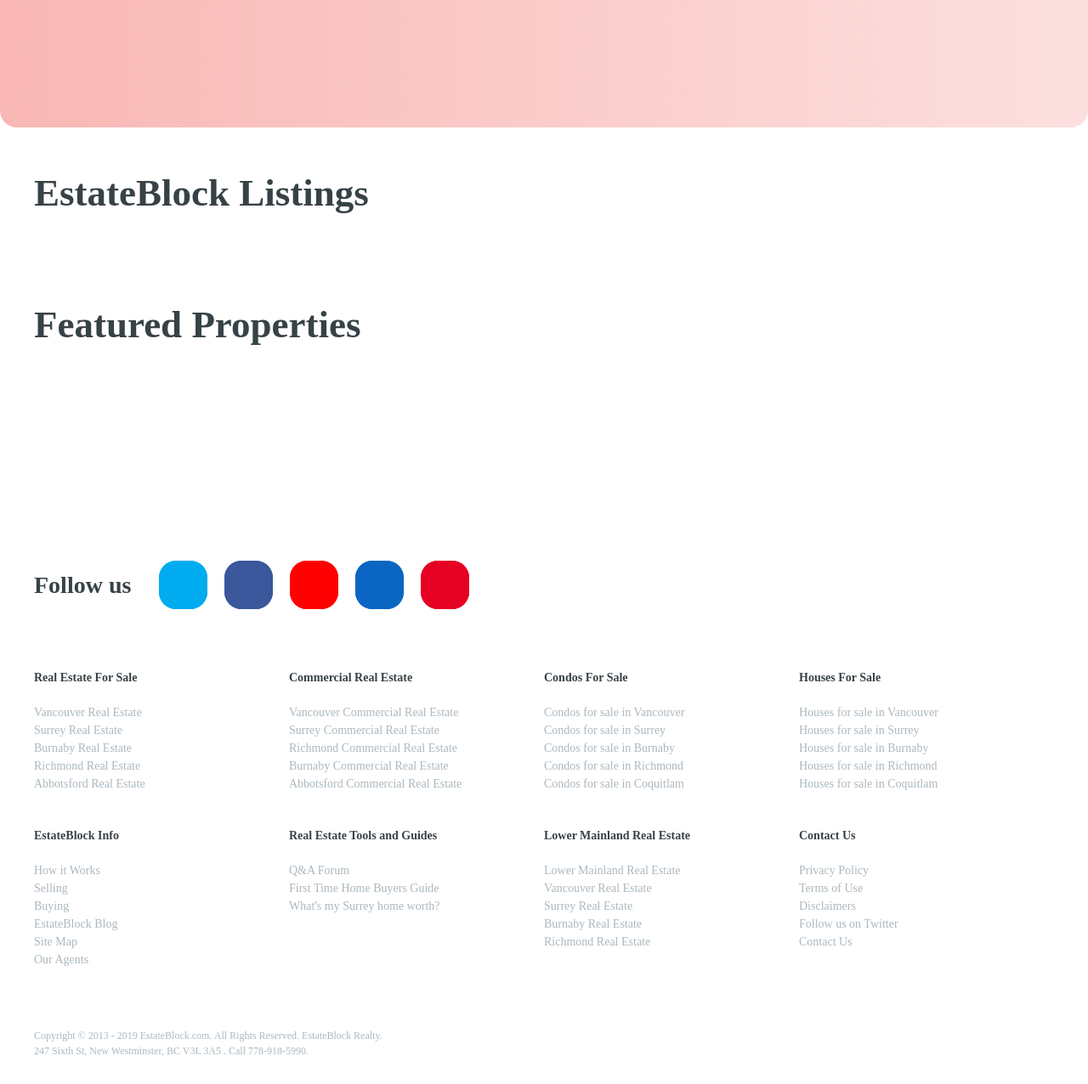
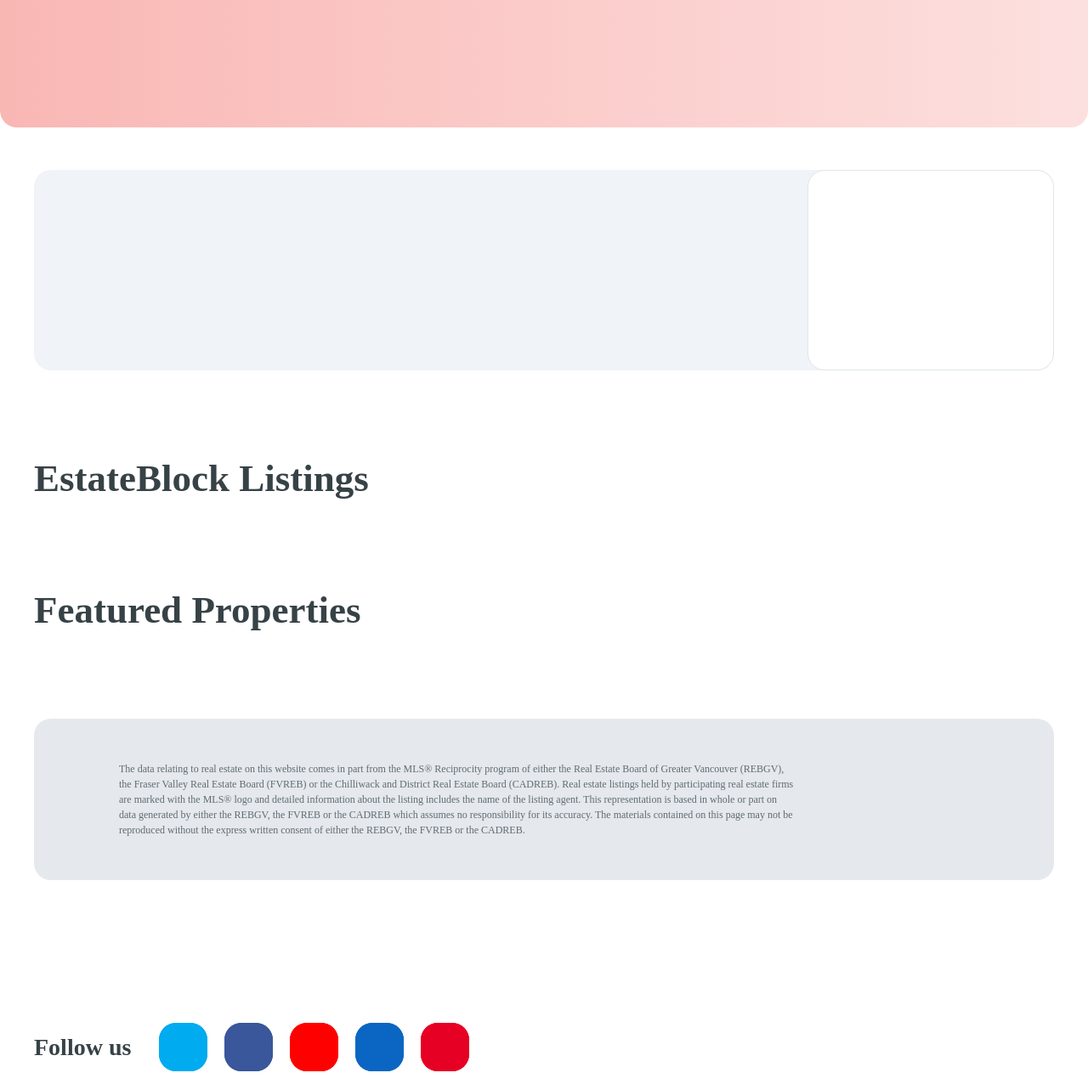
Before and after one commit to Domenik88/EstateProject, a Symfony app: template templates/default/index.html.twig in a window 1280 px wide. Shown: the part 650-1926 px from the top of the page at 85% size. Before the commit the page ends 1893 px from the top, so only its background shows below. Run offline with Twig, Linux system fonts and the light colour scheme; the template is opened without the code that fills it, so the values that code supplies are empty; style sheets or scripts are compiled from the project's sources; some libraries are stand-ins or nearby versions; some web fonts are replaced.

Commit message:
Add quotes slider. Add MLS note.

```diff
--- a/assets/css/common/_fonts-include.scss
+++ b/assets/css/common/_fonts-include.scss
@@ -29,11 +29,11 @@
 
 @font-face {
   font-family: $icomoon;
-  src:  url('../../fonts/icomoon.eot?1zlowb');
-  src:  url('../../fonts/icomoon.eot?1zlowb#iefix') format('embedded-opentype'),
-  url('../../fonts/icomoon.ttf?1zlowb') format('truetype'),
-  url('../../fonts/icomoon.woff?1zlowb') format('woff'),
-  url('../../fonts/icomoon.svg?1zlowb#icomoon') format('svg');
+  src:  url('../../fonts/icomoon.eot?h8g6gb');
+  src:  url('../../fonts/icomoon.eot?h8g6gb#iefix') format('embedded-opentype'),
+  url('../../fonts/icomoon.ttf?h8g6gb') format('truetype'),
+  url('../../fonts/icomoon.woff?h8g6gb') format('woff'),
+  url('../../fonts/icomoon.svg?h8g6gb#icomoon') format('svg');
   font-weight: normal;
   font-style: normal;
   font-display: block;
@@ -221,3 +179,48 @@
 .icon-heart-frame-bordered:before {
   content: "\e929";
 }
+.icon-arts:before {
+  content: "\e92a";
+}
+.icon-bicycles:before {
+  content: "\e92b";
+}
+.icon-cafes:before {
+  content: "\e92c";
+}
+.icon-driving:before {
+  content: "\e92d";
+}
+.icon-education:before {
+  content: "\e92e";
+}
+.icon-fitness:before {
+  content: "\e92f";
+}
+.icon-groceries:before {
+  content: "\e930";
+}
+.icon-marker:before {
+  content: "\e931";
+}
+.icon-nightlife:before {
+  content: "\e932";
+}
+.icon-realestate:before {
+  content: "\e933";
+}
+.icon-restaurants:before {
+  content: "\e934";
+}
+.icon-shopping:before {
+  content: "\e935";
+}
+.icon-transit:before {
+  content: "\e936";
+}
+.icon-walking:before {
+  content: "\e937";
+}
+.icon-quotes:before {
+  content: "\e938";
+}
--- /dev/null
+++ b/assets/css/modules/_quotes-slider.scss
@@ -0,0 +1,120 @@
+.quotes-slider {
+	&__table {
+		position: relative;
+		display: flex;
+		align-items: stretch;
+		justify-content: space-between;
+
+		&::before {
+			content: '';
+			@include absolute;
+			width: 100%;
+			height: 100%;
+			display: block;
+			border-radius: 20px;
+			background: $gray2;
+			z-index: 1;
+		}
+	}
+
+	&__col {
+		position: relative;
+		z-index: 2;
+
+		&_left {
+			width: calc(100% / 12 * 9 - 10px);
+		}
+
+		&_right {
+			width: calc(100% / 12 * 3 - 10px);
+			background: $white;
+			border: 1px solid $gray-line;
+			border-radius: 20px;
+		}
+	}
+
+	&__text-wrap {
+		position: relative;
+		width: calc((100% + 10px) / 9 * 6);
+		margin-left: calc((100% + 10px) / 9 * 2);
+
+		&::before {
+			@include absolute-cm(0,calc(100% + 20px),auto,auto);
+			font-size: 72px;
+			color: $gray5;
+			display: block;
+			line-height: 1;
+			font-weight: 100;
+			@extend .mt50;
+		}
+	}
+}
+
+.quotes-slider-text {
+	@include slider-preload(&);
+
+	&__item {
+
+	}
+
+	&__content {
+		min-height: 72px;
+
+		&::after {
+			content: '\e916';
+			font-family: $icomoon;
+			display: inline;
+			margin-left: 0.4em;
+			vertical-align: middle;
+		}
+	}
+}
+
+.quotes-slider-logo {
+	@include slider-preload(&);
+	height: 100%;
+
+	.slider-dots-nav {
+		margin-bottom: 10px;
+	}
+
+	.slick-list,
+	.slick-track,
+	&__item,
+	&__img-wrap {
+		height: 100%;
+	}
+
+	&__img-wrap {
+		display: flex;
+		align-items: center;
+		justify-content: center;
+	}
+
+	&__img {
+		display: block;
+		max-width: 100%;
+		max-height: 100%;
+		height: auto;
+	}
+}
+
+.animate-in-active-slide {
+	transition-property: transform, opacity;
+	transition-duration: 1s, 1s;
+	//transition-duration: .5s, .5s;
+	transition-delay: .5s, 0s;
+	transition-timing-function: ease-in-out, ease-in-out;
+	transform: translateY(20px);
+	opacity: 0;
+}
+
+.slick-current {
+	.animate-in-active-slide {
+		transition-duration: 1s, 1s;
+		transition-delay: 0s, 0s;
+		//transition-delay: .5s, .5s;
+		transform: translateY(0);
+		opacity: 1;
+	}
+}
--- a/assets/css/modules/_slider-dots-nav.scss
+++ b/assets/css/modules/_slider-dots-nav.scss
@@ -1,3 +1,18 @@
+._gray-dots-nav {
+	.slider-dots-nav {
+		.slick-dots {
+			li {
+				button {
+					&::before {
+						background: $gray-line;
+					}
+				}
+			}
+		}
+	}
+
+}
+
 .slider-dots-nav {
 	display: block;
 	position: relative;
--- a/assets/css/modules/index.scss
+++ b/assets/css/modules/index.scss
@@ -39,6 +39,7 @@
 @import "mortgage-calculator";
 @import "range";
 @import "listing-gallery";
+@import "quotes-slider";
 
 @import "map";
 @import "map-menu";
--- a/assets/js/modules/common.js
+++ b/assets/js/modules/common.js
@@ -715,7 +715,7 @@
         $_.$defaultSlider.each(function (key, item) {
             const
                 $currentSlider = $(item),
-                $innerSlider = $currentSlider.find('[data-prevent-parent-swipe]'),
+                $preventChild = $currentSlider.find('[data-prevent-parent-swipe]'),
                 dataLazyInner = $currentSlider.data('lazy-inner'),
                 dataParameters = $currentSlider.data('slider-parameters') || {},
                 { $arrowLeft, $arrowRight, $current, $total } = $_._getRelatedSliderNav($currentSlider);
@@ -724,7 +724,7 @@
                 .on('init', function (event, slick) {
                     $_.$body.trigger('update:lazy-load');
                     if ($current.length && $total.length) $_._initSliderCounter(slick, $current, $total);
-                    if ($innerSlider.length) $_._preventParentSliderSwipe($currentSlider, $innerSlider);
+                    if ($preventChild.length) $_._preventParentSliderSwipe($currentSlider, $preventChild);
                     if (slick.$dots) $_._initSliderDotsNav({slick, dotsCount: 5});
                     if (dataLazyInner) $_._initSliderLazyInner(slick);
                 })
--- a/templates/default/index.html.twig
+++ b/templates/default/index.html.twig
@@ -11,6 +11,7 @@
         wrapMod: '_big mb50'
     } only %}
 
+    {% include 'layouts/sections/quotes-slider.html.twig' %}
 
     {# TODO: replace featuredProperties by selfListings #}
     {% include 'layouts/sections/slider-section.html.twig' with {
@@ -28,6 +29,9 @@
     } only %}
 
 
+    {% include 'layouts/sections/mls-note.html.twig' %}
+
+
 
 <style>
     .example-wrapper { margin: 1em auto; max-width: 800px; width: 95%; font: 18px/1.5 sans-serif; }
--- /dev/null
+++ b/templates/layouts/sections/quotes-slider.html.twig
@@ -0,0 +1,69 @@
+{% set tmpQuotesSliderArray = [
+    {
+        text: 'Estateblock.com, a new real estate search engine that maps the Multiple Listing Service listings and uses colour coding to provide data on education, minority group visibility, education level, income levels, crime, violent crime, schools, daycares, transit and climate in neighbourhoods throughout the Lower Mainland.',
+        img: asset('build/images/testimonials-img-1.png'),
+    },
+    {
+        text: 'Estateblock.com, a new real estate search engine that maps the Multiple Listing Service listings and uses colour coding to provide data on education, minority group visibility, education level, income levels, crime, violent crime, schools, daycares, transit and climate in neighbourhoods throughout the Lower Mainland. and uses colour coding to provide data on education, minority group visibility, education level, income levels, crime, violent crime, schools, daycares, transit and climate in neighbourhoods throughout the Lower Mainland.',
+        img: asset('build/images/testimonials-img-1.png'),
+    },
+    {
+        text: 'Estateblock.com, a new real estate search engine that maps the Multiple Listing Service listings and uses colour coding to provide data on education',
+        img: asset('build/images/testimonials-img-1.png'),
+    },
+] %}
+
+{% set quotesSliderTextParams = {
+    arrows: false,
+    infinite: true,
+    fade: true,
+    dots: false,
+    asNavFor: '.js-quotes-slider-logo',
+    adaptiveHeight: true,
+} %}
+
+{% set quotesSliderLogoParams = {
+    arrows: false,
+    infinite: true,
+    fade: true,
+    dots: true,
+    asNavFor: '.js-quotes-slider-text',
+} %}
+
+<section class="quotes-slider {{ wrapMod ?? 'mb100' }}">
+    <div class="slider-section__container js-wrap {{ containerMod ?? 'container' }}">
+        <div class="quotes-slider__table">
+            <div class="quotes-slider__col quotes-slider__col_left">
+                <div class="quotes-slider__text-wrap icon-quotes">
+                    <div
+                            class="quotes-slider-text js-default-slider js-quotes-slider-text"
+                            data-slider-parameters="{{ quotesSliderTextParams|json_encode() }}"
+                    >
+                        {% for item in tmpQuotesSliderArray %}
+                            <div class="quotes-slider-text__item pt50 pb50">
+                                <span class="quotes-slider-text__content body-text animate-in-active-slide">{{ item.text }}</span>
+                            </div>
+                        {% endfor %}
+                    </div>
+                </div>
+            </div>
+
+            <div class="quotes-slider__col quotes-slider__col_right">
+                <div
+                    class="quotes-slider-logo _gray-dots-nav js-default-slider js-quotes-slider-logo"
+                    data-lazy-inner="true"
+                    data-img-selector="src"
+                    data-slider-parameters="{{ quotesSliderLogoParams|json_encode() }}"
+                >
+                    {% for item in tmpQuotesSliderArray %}
+                        <div class="quotes-slider-logo__item pt50 pb50">
+                            <div class="quotes-slider-logo__img-wrap animate-in-active-slide">
+                                <img class="quotes-slider-logo__img" data-src="{{ item.img }}">
+                            </div>
+                        </div>
+                    {% endfor %}
+                </div>
+            </div>
+        </div>
+    </div>
+</section>
```
Also changed, not shown: other parts of assets/css/common/_fonts-include.scss (+0 -42 lines), assets/fonts/icomoon.ttf, assets/fonts/icomoon.woff, assets/images/testimonials-img-1.png (added), 2 other files.
